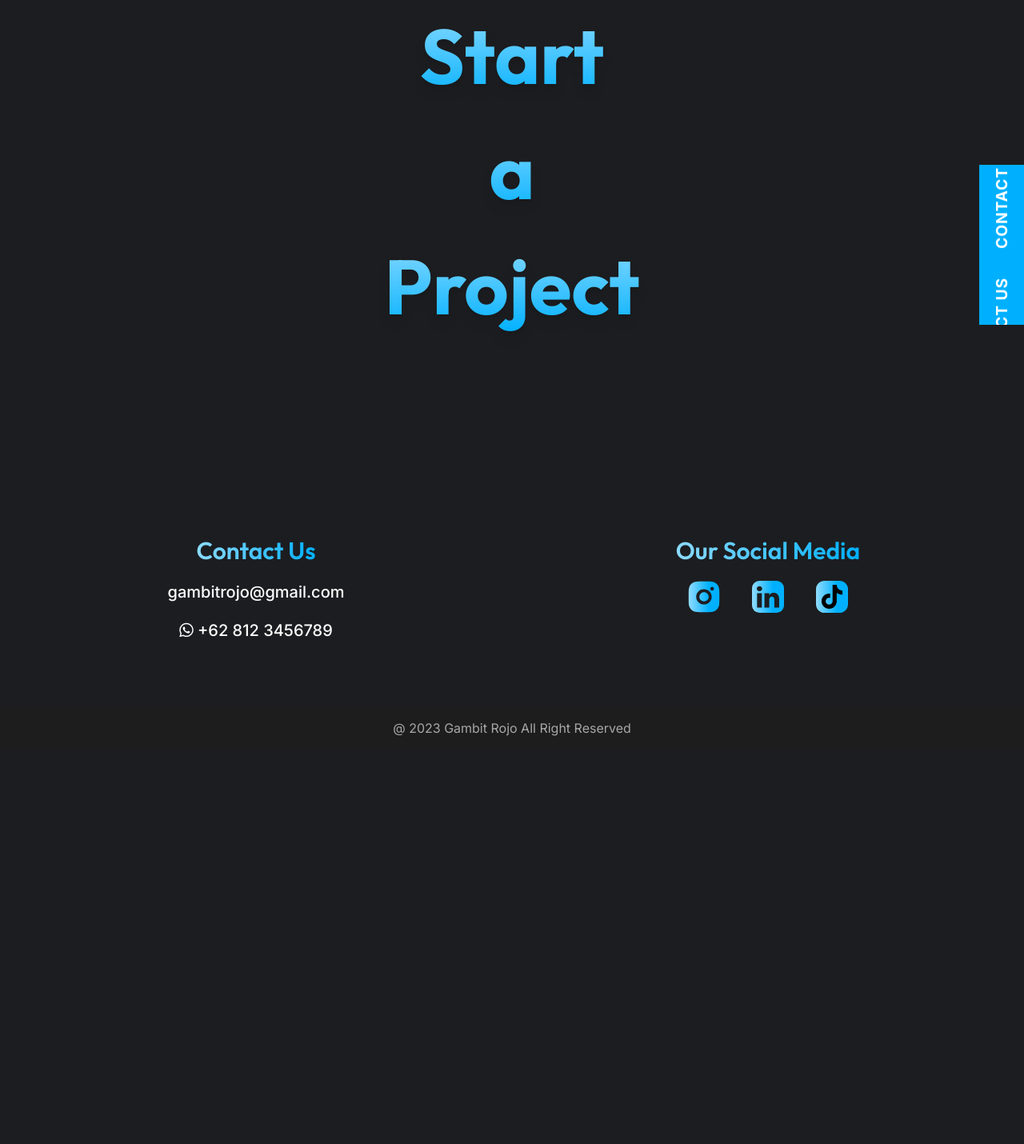
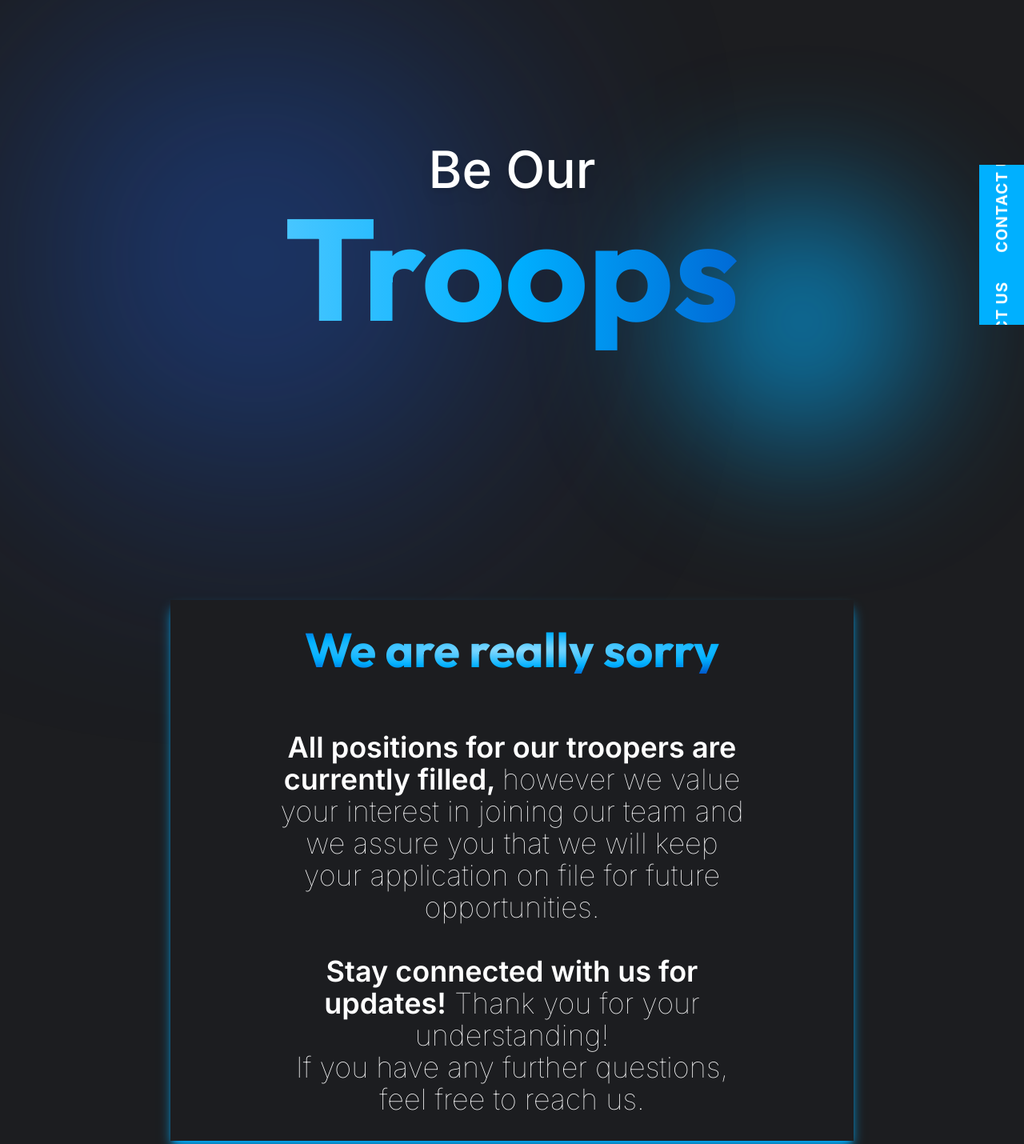
Before and after one commit to Giraken/Gambit, a website: page career.html in a window 1280 px wide. Shown: the part 78-1508 px from the top of the page at 80% size. Before the commit the page ends 1016 px from the top, so only its background shows below. Drawn offline with nearby package versions, Linux system fonts and the light colour scheme.

Commit message:
Add Career Page

```diff
--- a/career.html
+++ b/career.html
@@ -163,6 +163,66 @@
       </nav>
     </div>
 
+    <div>
+      <div
+        class="absolute w-[400px] h-[400px] xl:w-[500px] 2xl:w-[600px] 2xl:h-[600px] xl:h-[500px] bg-blue-600 z-[-1] top-[50%] left-0 sm:left-[25%] -translate-x-[50%] -translate-y-[50%] rounded-full blur-[156px] opacity-[1] animate-pulse"
+      ></div>
+      <div
+        class="absolute w-[250px] h-[250px] xl:w-[300px] 2xl:w-[300px] 2xl:h-[300px] xl:h-[300px] bg-[#00B0FF] z-[-1] top-[60%] sm:top-[60%] right-[10%] -translate-y-[50%] rounded-full blur-[96px] opacity-[1] animate-pulse2"
+      ></div>
+    </div>
+
+    <!-- Content -->
+    <section class="w-full min-h-[50vh] md:min-h-[90vh]">
+      <div
+        class="w-full h-[50vh] md:h-[90vh] text-center relative flex flex-col justify-center overflow-x-hidden"
+      >
+        <div
+          class="w-full mx-auto lg:max-w-[1150px] 2xl:max-w-[1366px] relative flex flex-col px-5 2xl:px-0 text-center"
+        >
+          <h1
+            class="hero-item font-inter font-medium text-white text-[22px] sm:text-[68px] xl:text-[64px] 2xl:text-[82px] leading-[1.2] drop-shadow-lg mb-[-10px] xl:mb-[-50px] mt-[-82px] xl:mt-[-72px]"
+          >
+            Be Our
+          </h1>
+          <h1
+            class="text-transparent bg-clip-text bg-gradient-to-r from-[#8CDBFF] via-[#00B0FF] to-[#0027AF] font-bold whitespace-nowrap hero-item2 text-bg font-outfit text-6xl sm:text-[96px] xl:text-[180px] 2xl:text-[224px] leading-normal"
+          >
+            Troops
+          </h1>
+        </div>
+      </div>
+    </section>
+
+    <div class="w-8/12 mx-auto mt-8 mb-56 text-center max-md:w-11/12">
+      <div
+        class="p-8 bg-[#1C1D20] shadow-lg shadow-[#00B0FF] text-white fill-[#242424] max-md:p-0 max-md:pb-8"
+      >
+        <h1 class="max-md:p-4 max-md:mb-4 mb-12 text-6xl max-md:text-3xl font-bold font-outfit text-transparent bg-clip-text bg-gradient-radial from-[#8CDBFF] via-[#00B0FF] to-[#0027AF]">
+          We are really sorry
+        </h1> <br/>
+        <div class="w-9/12 mx-auto max-md:text-left">
+          <p class="mb-10 text-4xl font-thin text-white font-inter max-md:text-xl">
+            <span class="font-semibold">All positions for our troopers are currently filled, </span>
+            however we value your interest in joining our team
+            and we assure you that we will keep your
+            application on file for future opportunities.
+          </p>
+          <p class="text-4xl font-thin text-white font-inter max-md:text-xl">
+            <span class="font-semibold">Stay connected with us for updates!</span>
+            <span class="max-md:hidden">
+              Thank you for your understanding! <br>
+              If you have any further questions, feel free to reach us.
+            </span>
+            <span class="md:hidden">
+              Thank you for your understanding!
+              If you have any further questions, feel free to reach us.
+            </span>
+          </p>
+        </div>
+      </div>
+    </div>
+
     <!-- Start a project -->
     <section class="w-full mb-40 text-center">
       <a
@@ -175,9 +235,11 @@
 
     <!-- Sticky contact us -->
     <div
-      class="max-md:h-4 max-md:right-[-80px] max-md:w-[175px] w-[200px] h-14 fixed bottom-[45%] translate-y-[-50%] right-[-72px] bg-[#00B0FF] py-5 rotate-[-90deg] flex items-center"
+      class="max-md:h-4 max-md:right-[-72px] max-md:w-[175px] w-[200px] h-14 fixed bottom-[45%] translate-y-[-50%] right-[-72px] bg-[#00B0FF] py-5 rotate-[-90deg] flex items-center"
     >
-      <div class="relative flex items-start overflow-hidden">
+      <div
+        class="relative flex items-start overflow-hidden bg-[#00B0FF]"
+      >
         <a href="/about-you.html">
           <div
             class="z-0 animate-marquee whitespace-nowrap flex gap-[36px]"
```
Also changed, not shown: dist/output.css. Lines whose indentation alone changed are shown as unchanged.
